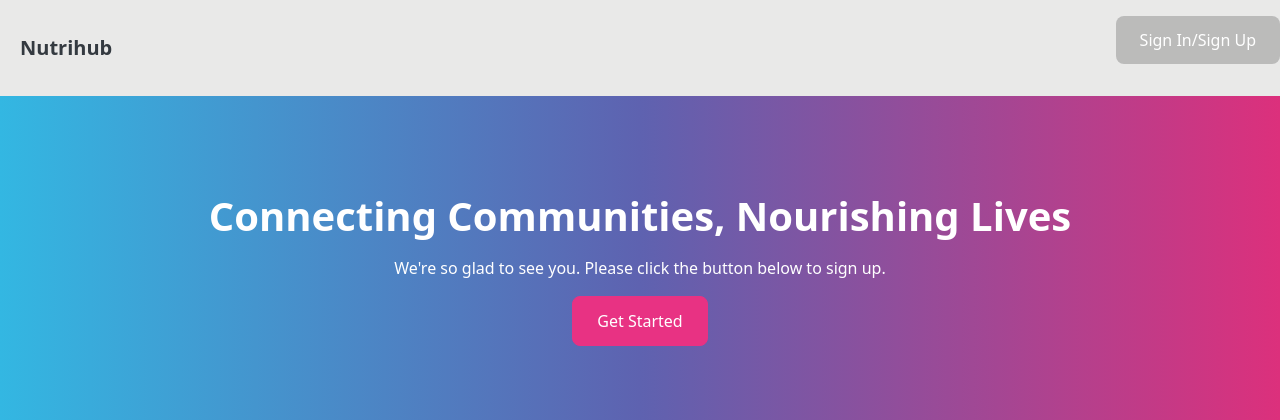
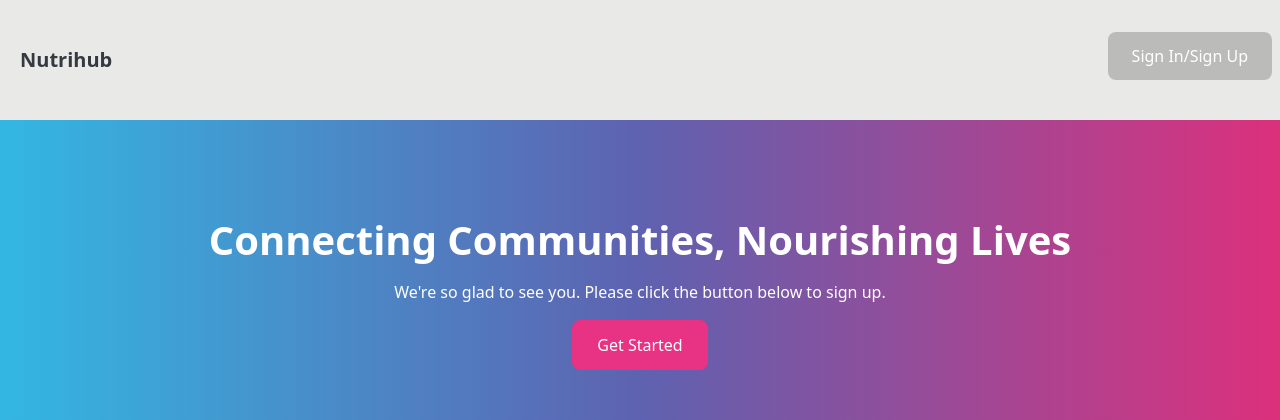
Before and after one commit to ajnye/nutrihub, a Django app: page /nutrihub/home/ in a window 1280 px wide. Shown: the top 420 px of the page. Run offline with Django 4.2, Linux system fonts and the light colour scheme; some libraries are stand-ins or nearby versions.

Commit message:
Fixed menu spacing

```diff
--- a/mysite/nutrihub/templates/nutrihub/home_page.html
+++ b/mysite/nutrihub/templates/nutrihub/home_page.html
@@ -14,7 +14,7 @@
 <body>
     <nav class="navbar navbar-togglable-md navbar-light bg-light">
         <a class="navbar-brand" href="#home"><b>Nutrihub</b></a>
-            <ul class="navbar-nav">
+            <ul class="navbar-nav p-1 pt-2">
                 <li class="nav-item">
                     <form action = "http://127.0.0.1:8000/nutrihub/home/#signin">
                         <button class = "btn btn-secondary" type="submit">Sign In/Sign Up</button>
```
